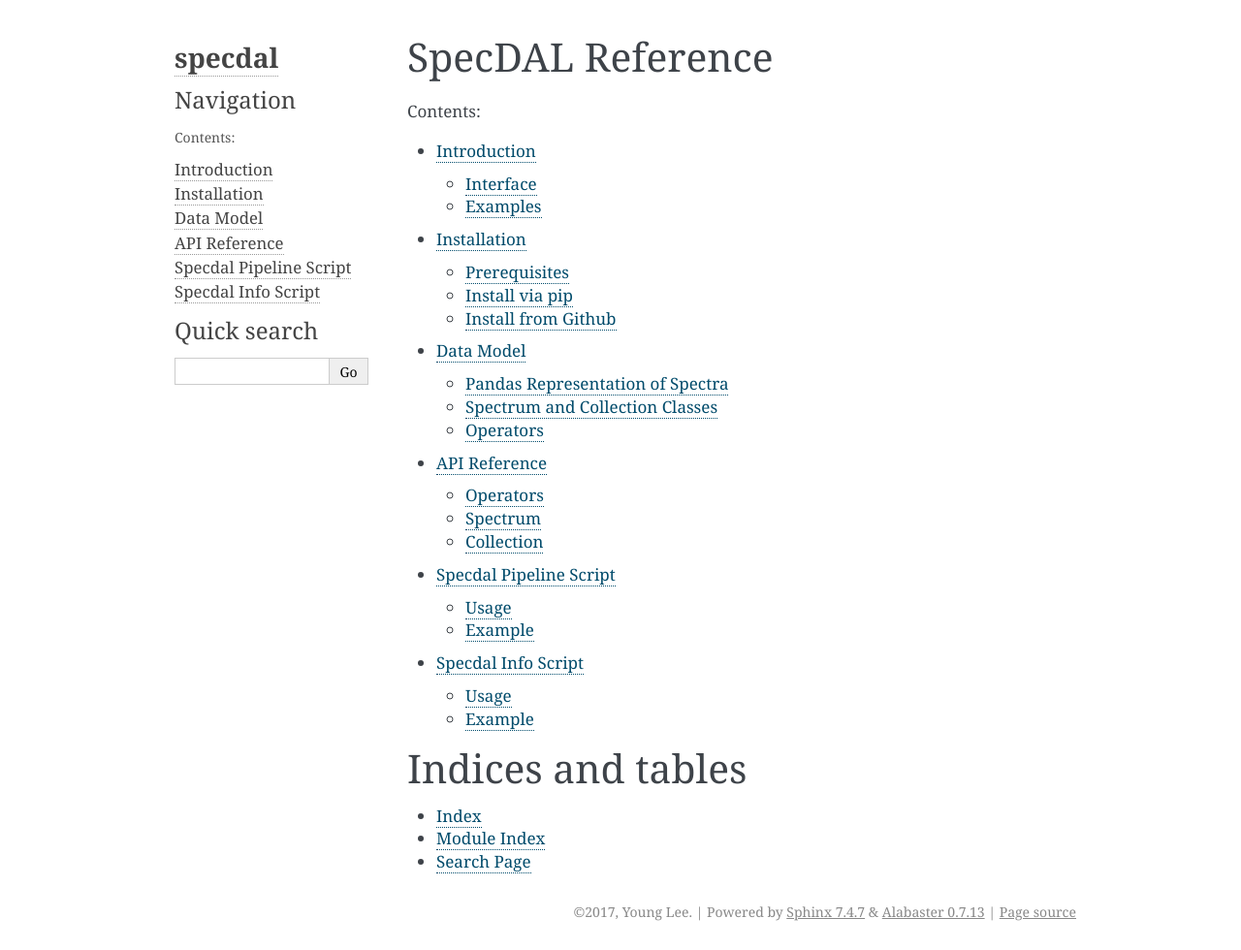
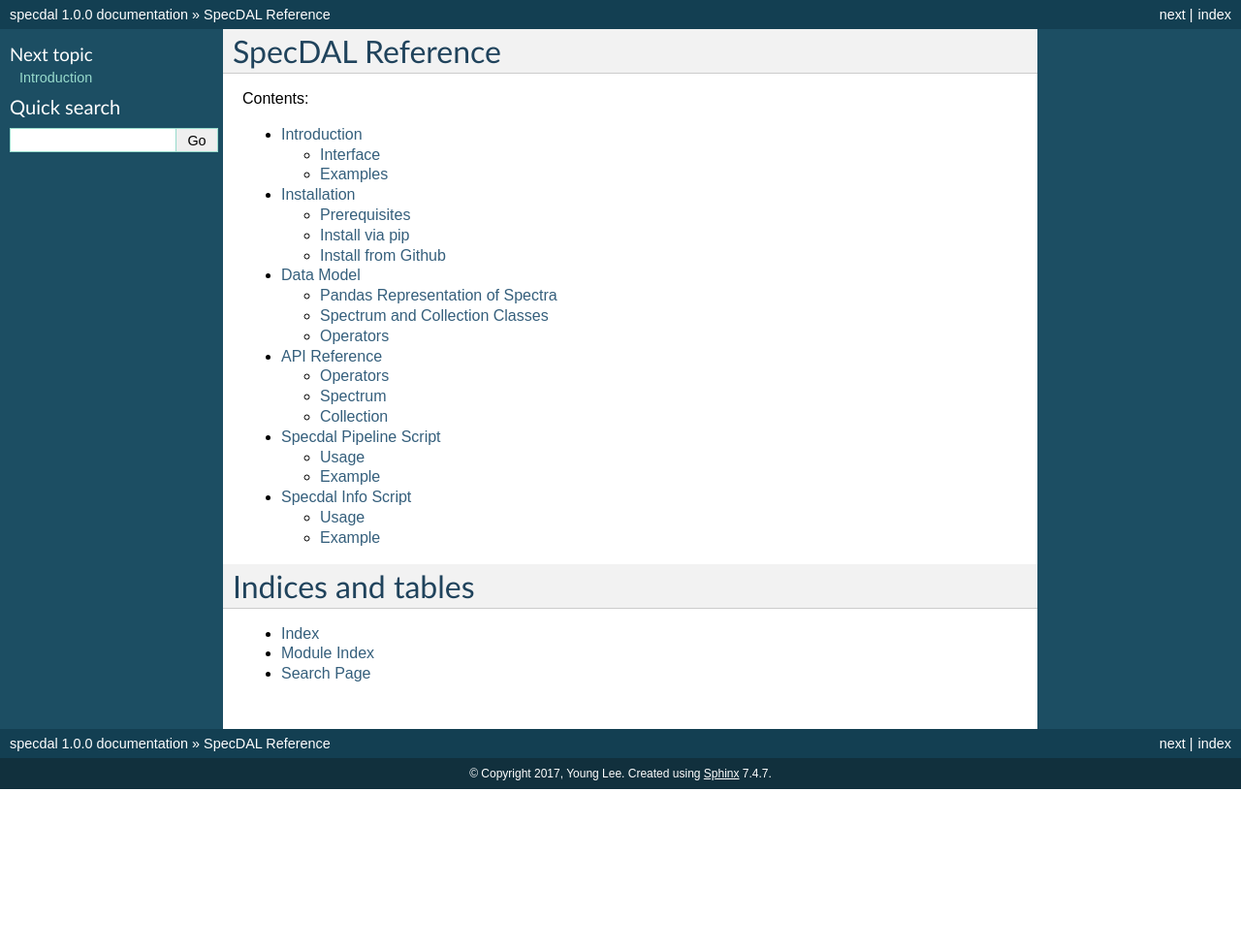
Before and after one commit to EnSpec/SpecDAL, a Sphinx documentation site: the page built from doc/index.rst, in a window 1280 px wide. Shown: the whole page at 97% size. Built offline with Sphinx 7.4.7, drawn with Linux system fonts in a browser that asks for light colours; after the commit the page ends 900 px from its top, so only the background shows below that.

Commit message:
Change theme to 'classic'

```diff
--- a/doc/conf.py
+++ b/doc/conf.py
@@ -86,7 +86,7 @@ todo_include_todos = False
 # The theme to use for HTML and HTML Help pages.  See the documentation for
 # a list of builtin themes.
 #
-html_theme = 'alabaster'
+html_theme = 'classic'
 
 # Theme options are theme-specific and customize the look and feel of a theme
 # further.  For a list of options available for each theme, see the
@@ -106,11 +106,11 @@ html_theme = 'alabaster'
 # refs: http://alabaster.readthedocs.io/en/latest/installation.html#sidebars
 html_sidebars = {
     '**': [
-        'about.html',
-        'navigation.html',
+        # 'about.html',
+        # 'navigation.html',
         'relations.html',  # needs 'show_related': True theme option to display
         'searchbox.html',
-        'donate.html',
+        # 'donate.html',
     ]
 }
 
```
